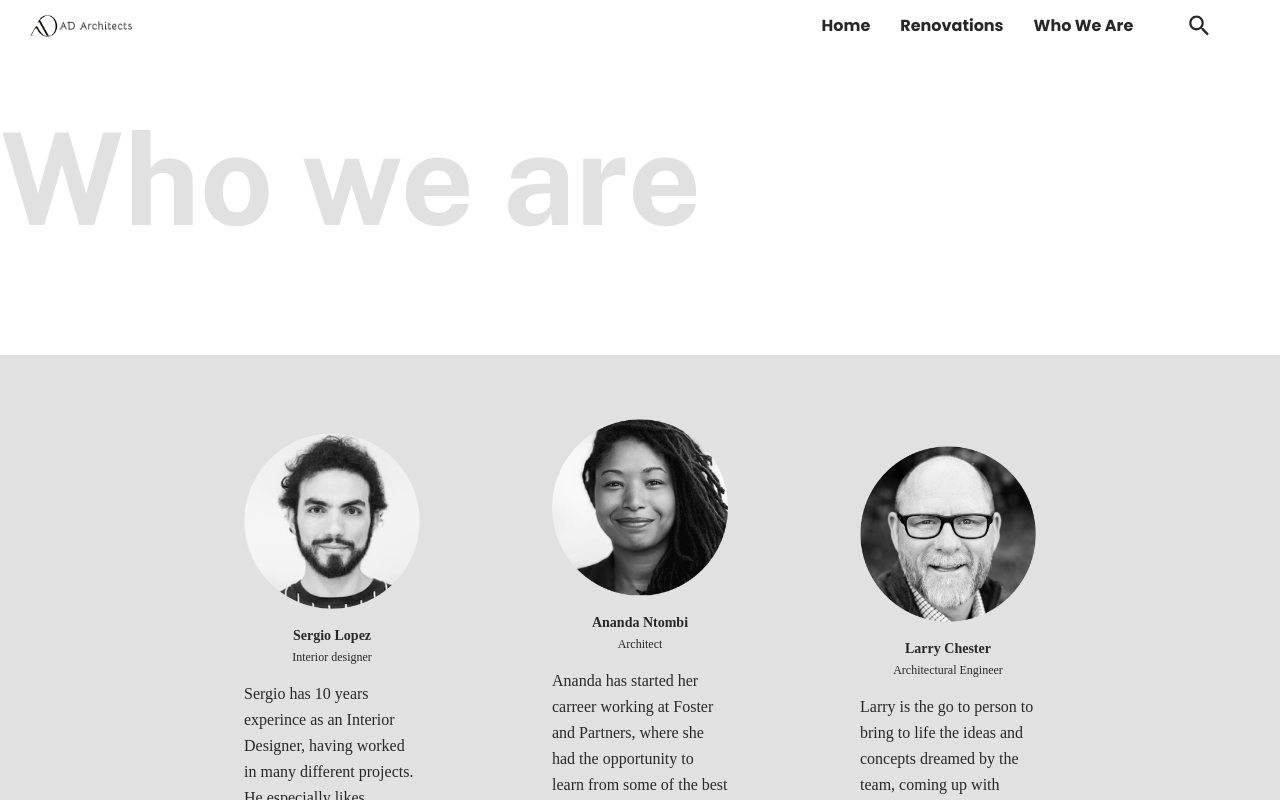
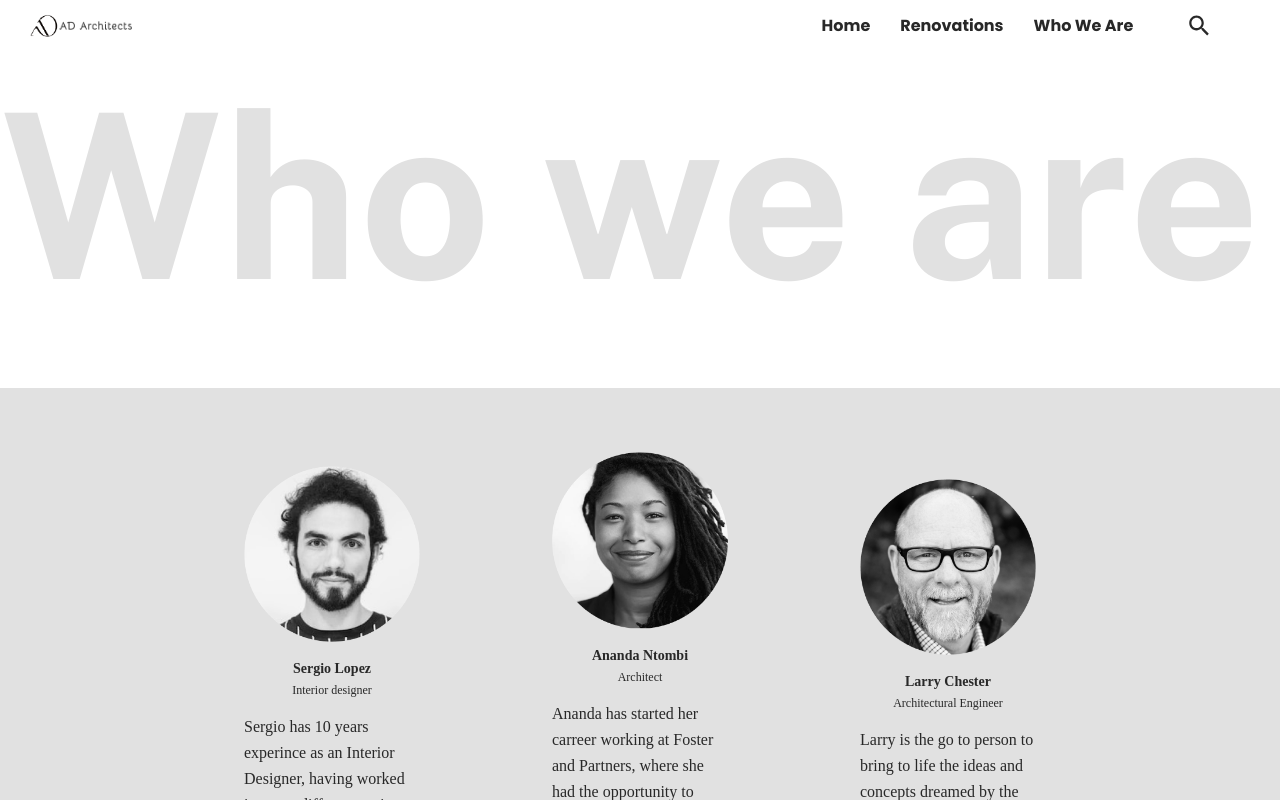
Before and after one commit to EDGI9/ad-architect-app, a React (Vite) app: page /ad-architect-app/whoweare in a window 1280 px wide. Shown: the top 800 px of the page. Built offline with nearby package versions, Linux system fonts and the light colour scheme; a web font is replaced by a local one.

Commit message:
Adding of PateTitle component to who we are page

```diff
--- a/src/views/WhoWeAre.tsx
+++ b/src/views/WhoWeAre.tsx
@@ -2,6 +2,7 @@ import { Title } from "../components/Title/Title";
 import { EmployeeCard } from "../components/EmployeeCard/EmployeeCard";
 import { Button } from "../components/Button/Button";
 import { Card } from "../components/Card/Card";
+import { PageTitle } from "../components/PageTitle/PageTitle";
 import { employees } from "../__mock__/employees";
 import  "../assets/styles/utilities.scss";
 
@@ -17,7 +18,7 @@ export function WhoWeAre(): JSX.Element{
     return (
         <div className="w-full">
                 <section className="flex justify-start my-16">
-                    <Title type="h1" text="Who we are" className="text-8xl md:text-9xl u-text-lightest-gray"></Title>
+                    <PageTitle text="Who we are"/>
                 </section>
                 <section className="flex justify-center my-28 ">
                     <Card backgroundColor="#E1E1E1" className="w-screen flex justify-center items-center md:items-top flex-col md:flex-row md:space-x-12">
```
